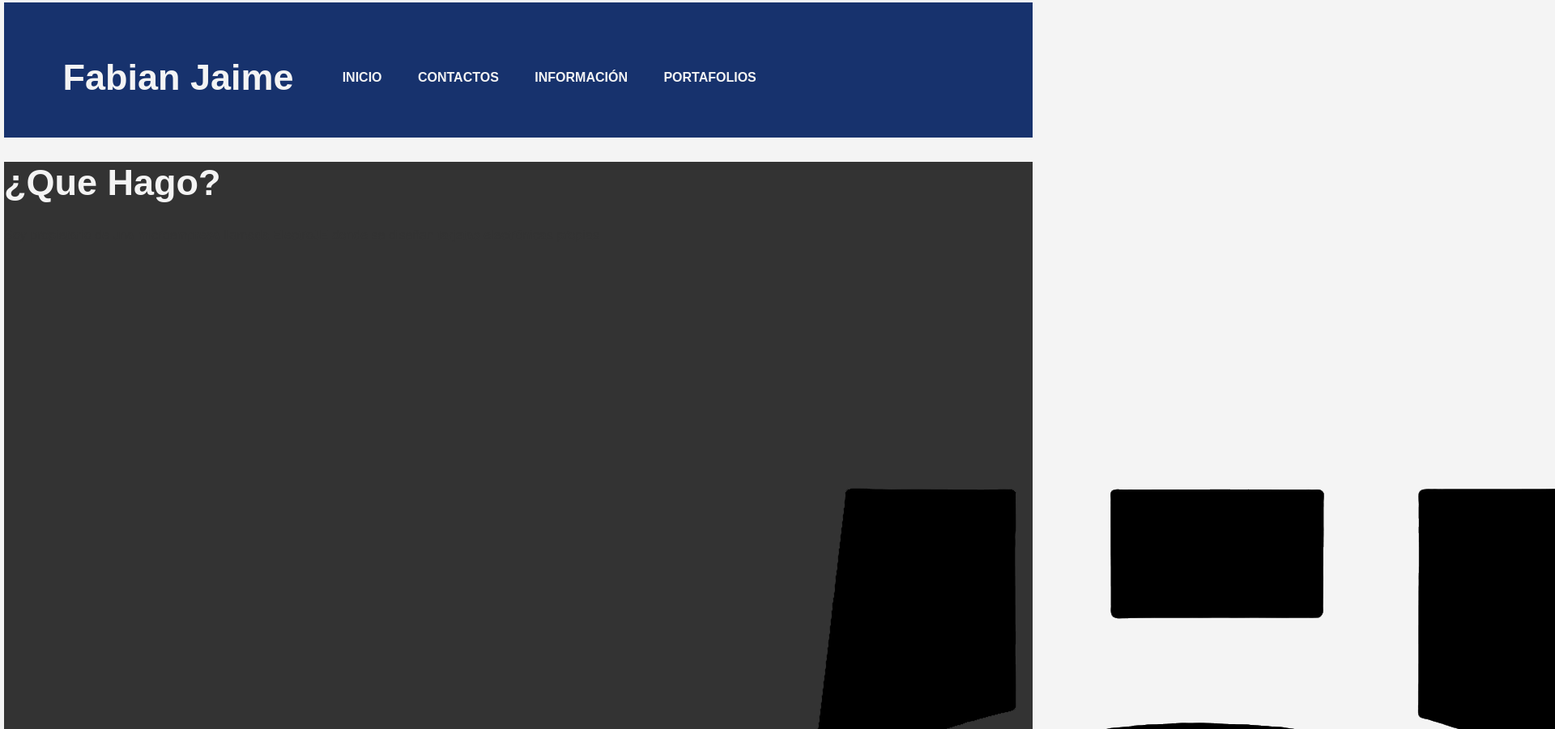
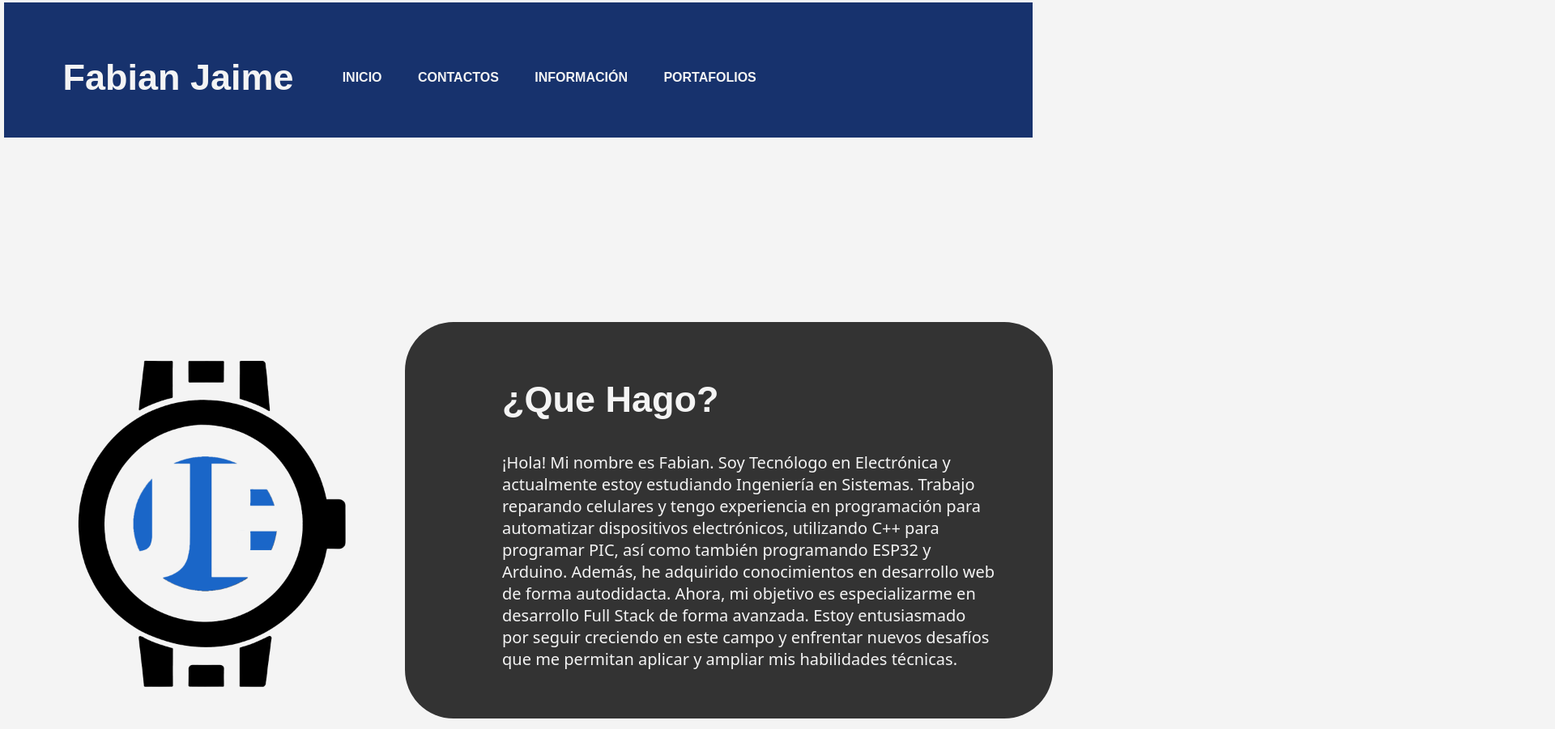
Before and after one commit to Fabian2105/PrimerWeb, a plain HTML site: page index.html in a window 1280 px wide. Shown: the part 2-903 px from the top of the page at 81% size, 1920 px wide, since content can reach past the window. Drawn offline with Linux system fonts and the light colour scheme; a web font is replaced by a local one.

Commit message:
Actualizacion de Pagina

```diff
--- a/index.html
+++ b/index.html
@@ -7,7 +7,9 @@
       <link rel="stylesheet" type="text/css" href="styles.css">
    </head>
    <body>
-
+    <div class="cuadrado"></div>
+    <div class="rectangulo"></div>
+    <div class="otrocuadrado"></div>
         <header>
             <nav>
                 <h1>Fabian Jaime</h1>
@@ -20,11 +22,21 @@
             </nav>
         </header>
 
-        <div>
-            <h1>¿Que Hago?</h1>
-            <p>Soy propietario de una microempresa llamada ElectroJE donde se diseñan tarjetas electrónicas propias</p>
-            <img src="Logo1.png" class="logo">
+        <div class="quehago">
+            <h1 class="que">¿Que Hago?</h1>
+            <p>¡Hola! Mi nombre es Fabian. Soy Tecnólogo en Electrónica
+                y actualmente estoy estudiando Ingeniería en Sistemas.
+                Trabajo reparando celulares y tengo experiencia en programación
+                para automatizar dispositivos electrónicos, utilizando C++ para
+                programar PIC, así como también programando ESP32 y Arduino.
+
+                Además, he adquirido conocimientos en desarrollo web de forma
+                autodidacta. Ahora, mi objetivo es especializarme en desarrollo
+                Full Stack de forma avanzada. Estoy entusiasmado por seguir
+                creciendo en este campo y enfrentar nuevos desafíos que me permitan
+                aplicar y ampliar mis habilidades técnicas.</p>
         </div>
+        <img src="Logo1.png" class="logo">
 
    </body>
 </html>
--- a/styles.css
+++ b/styles.css
@@ -1,8 +1,12 @@
+@import url('https://fonts.googleapis.com/css2?family=Libre+Barcode+39&family=Skranji:wght@400;700&display=swap');
 body {
     font-family: 'Arial', sans-serif;
     background-color: #f4f4f4;
     color: #333;
     margin: 5px;
+
+
+
   }
 
 header{
@@ -52,12 +56,49 @@ a:hover{
     };
 }
 
-div{
 
+.quehago{
     background-color: #333;
     font-family: 'Arial', sans-serif;
+    width: 800px; /*Ancho*/
+    height: 490px; /*Alto*/
+    position: absolute;
+    left: 500px;
+    top: 400px;
+    border-radius: 60px;
 }
-logo{
-    width: 50px;
-    height: 50px;
+.logo{
+    width: 500px;
+    height: 500px;
+    position: absolute;
+    top: 400px;
 }
+
+.que{
+    position: absolute;
+    left: 120px;
+    top: 40px;
+}
+
+p{
+    font-family: "Skranji", system-ui;
+    font-size: 20px;
+    color: #f4f4f4;
+    position: absolute;
+    left: 120px;
+    top: 140px;
+    margin-right: 70px;
+}
+
+
+
+/*Ejemplo de movimientos de un div
+.cuadrado{
+    width: 200px;
+    height: 200px;
+    background: #536180;
+    position: absolute;
+    left: 1px;
+    top: 50px;
+}
+*/
```
